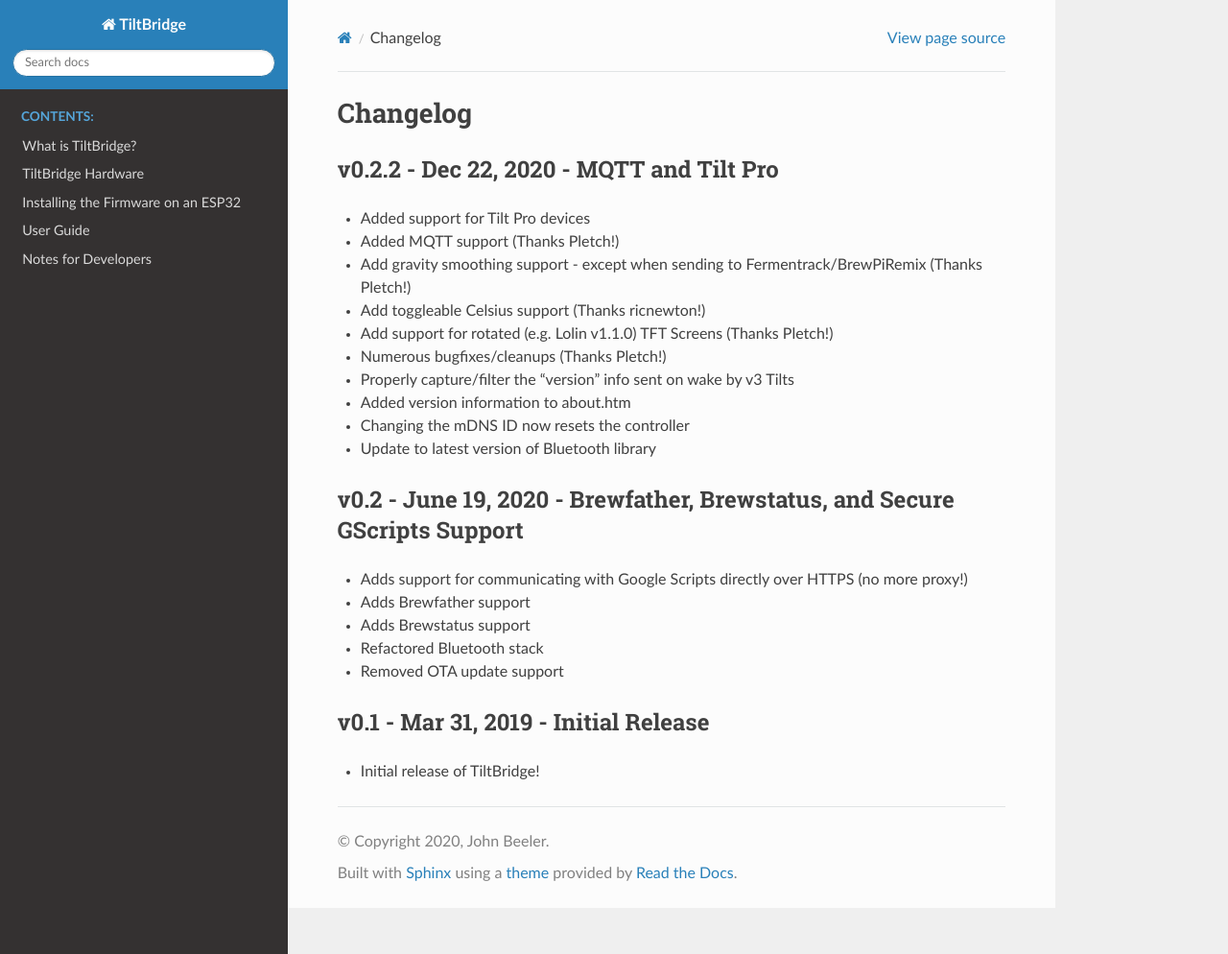
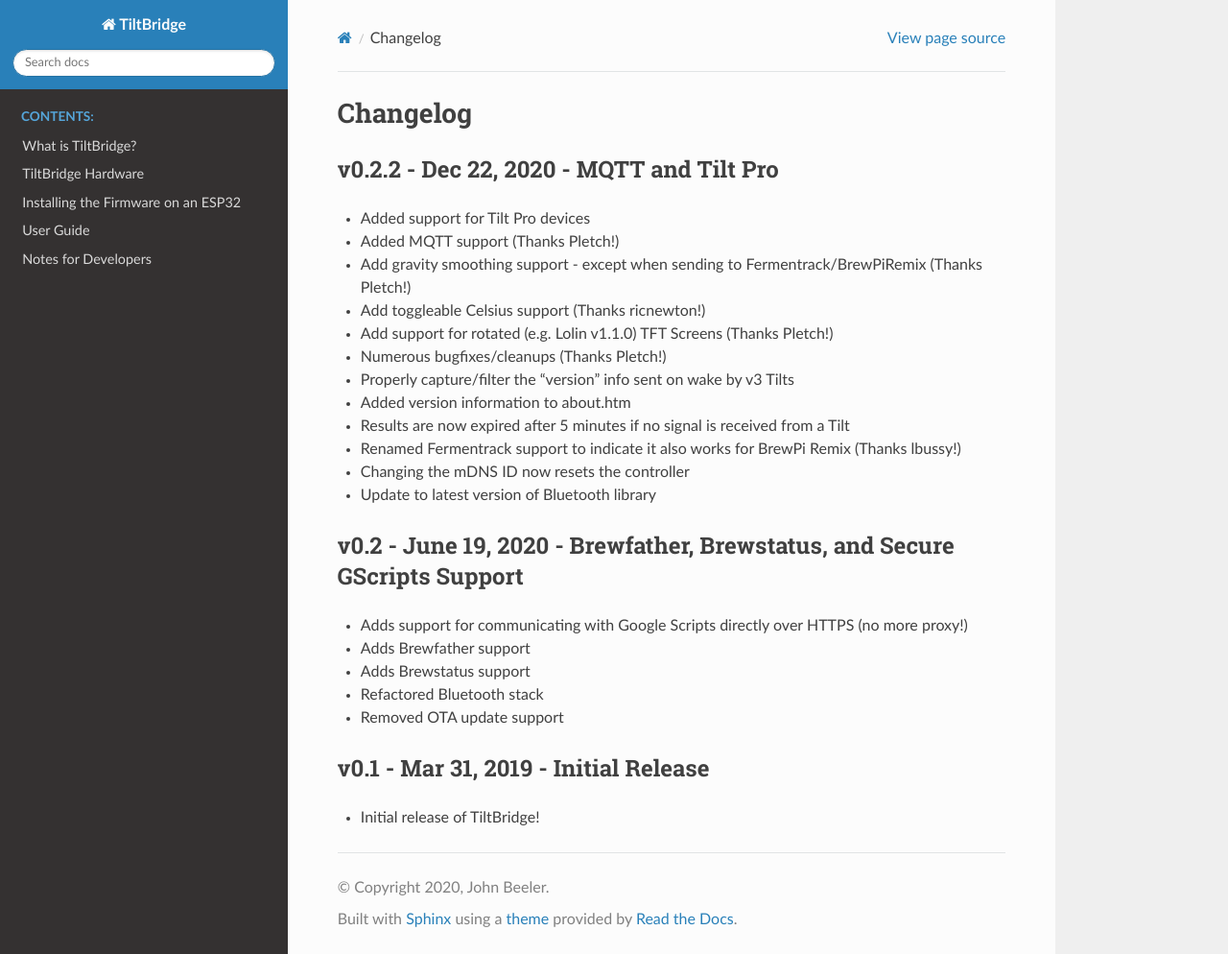
Before and after one commit to thorrak/tiltbridge, a Sphinx documentation site: the page built from docs/source/changelog.rst, in a window 1280 px wide and 994 px high. Shown: the whole window at 96% size. Built offline with Sphinx 7.4.7 and the Read the Docs theme 2.0.0, drawn with Linux system fonts in a browser that asks for light colours.

Commit message:
Last few things for the changelog

```diff
--- a/docs/source/changelog.rst
+++ b/docs/source/changelog.rst
@@ -13,6 +13,8 @@
 - Numerous bugfixes/cleanups (Thanks Pletch!)
 - Properly capture/filter the "version" info sent on wake by v3 Tilts
 - Added version information to about.htm
+- Results are now expired after 5 minutes if no signal is received from a Tilt
+- Renamed Fermentrack support to indicate it also works for BrewPi Remix (Thanks lbussy!)
 - Changing the mDNS ID now resets the controller
 - Update to latest version of Bluetooth library
 
```
